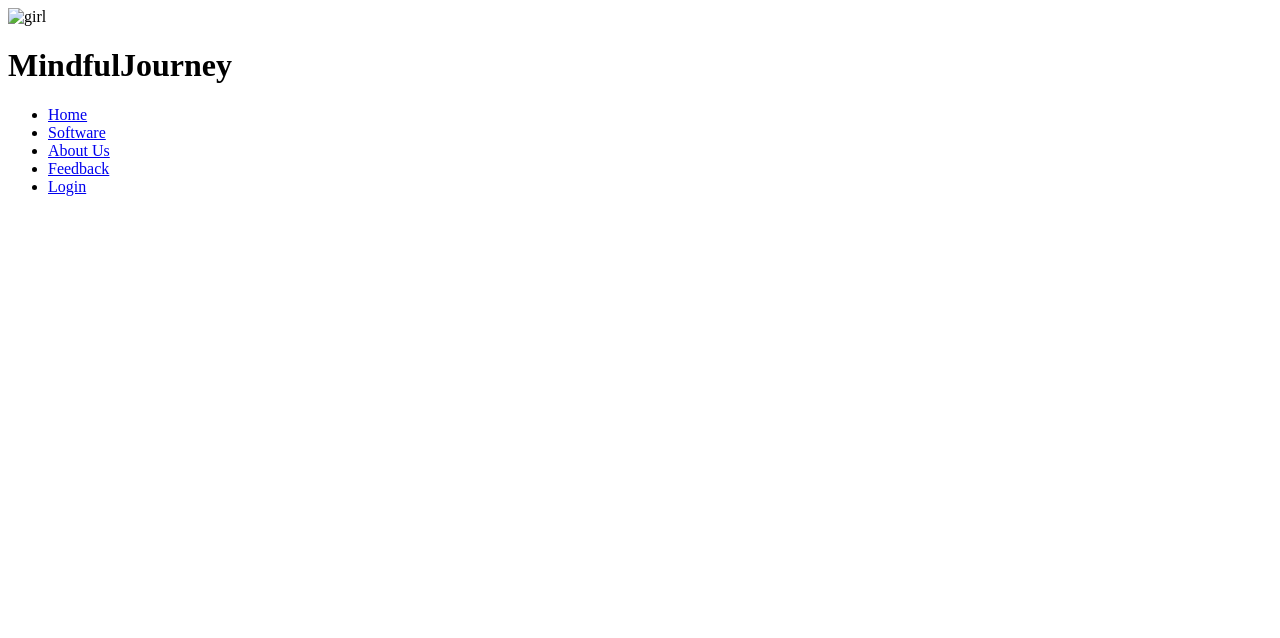
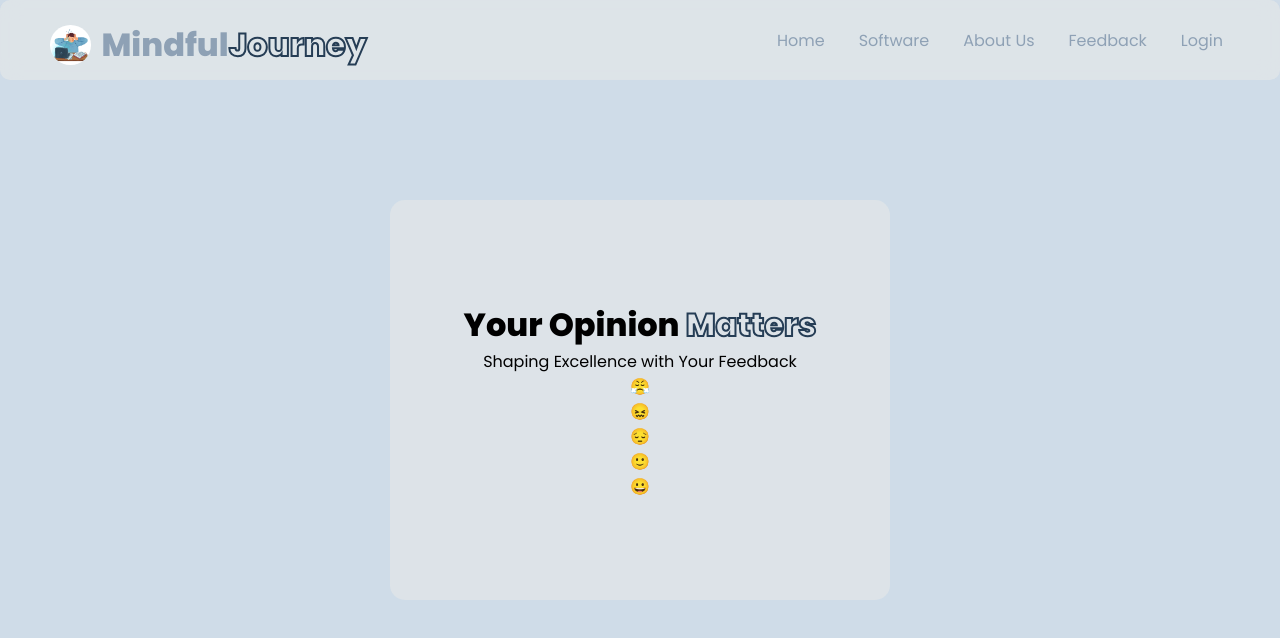
Before and after one commit to adiyadav123/MindfulJourney, a plain HTML site: page pages/feedback/feedback.html in a window 1280 px wide. Drawn offline with Linux system fonts and the light colour scheme.

Commit message:
added emojis

```diff
--- a/pages/feedback/feedback.css
+++ b/pages/feedback/feedback.css
@@ -16,6 +16,7 @@ body {
   flex-direction: column;
   font-family: "Poppins", sans-serif;
   overflow-x: hidden;
+  background-color: var(--container-back);
 }
 
 /* GLOBAL VARIABLES  */
@@ -42,6 +43,10 @@ body {
 .stroke-light{
   color: transparent;
   -webkit-text-stroke: 1px #000000;
+}
+.stroke{
+    color: transparent;
+    -webkit-text-stroke: 2px var(--stroke-color);
 }
 .bg-yellow-color-black{
   padding: 5px 10px;
@@ -171,3 +176,23 @@ body {
 .links ul li:hover a {
   color: #000000;
 }
+
+
+
+
+
+
+
+/* CONTAINER MODIFICATION  */
+
+.container {
+    height: 400px;
+    width: 500px;
+    display: flex;
+    align-items: center;
+    justify-content: center;
+    text-align: center;
+    flex-direction: column;
+    background-color: var(--trans-bg);
+    border-radius: 15px;
+}
--- a/pages/feedback/feedback.html
+++ b/pages/feedback/feedback.html
@@ -1,13 +1,19 @@
 <html lang="en">
   <head>
-    <meta charset="UTF-8">
-    <meta name="viewport" content="width=device-width, initial-scale=1.0">
+    <meta charset="UTF-8" />
+    <meta name="viewport" content="width=device-width, initial-scale=1.0" />
     <title>Feedback</title>
+    <link rel="stylesheet" href="feedback.css" />
+    <link
+      rel="shortcut icon"
+      href="../../assets/girl_2.png"
+      type="image/x-icon"
+    />
   </head>
   <body>
     <div class="nav">
       <div class="branding">
-          <img src="./assets/girl_2.png" alt="girl" class="girl" />
+        <img src="../../assets/girl_2.png" alt="girl" class="girl" />
         <h1>Mindful<span class="stroke">Journey</span></h1>
       </div>
       <div class="links">
@@ -20,5 +26,28 @@
         </ul>
       </div>
     </div>
+    <div class="container">
+      <div class="cont-top">
+        <h1>Your Opinion<span class="stroke"> Matters </span></h1>
+        <p class="tagline">Shaping Excellence with Your Feedback</p>
+      </div>
+      <div class="emoji">
+        <div class="emoji-1">
+            😤
+        </div>
+        <div class="emoji-2">
+            😖
+        </div>
+        <div class="emoji-3">
+            😔
+        </div>
+        <div class="emoji-4">
+            🙂
+        </div>
+        <div class="emoji-5">
+            😀
+        </div>
+      </div>
+    </div>
   </body>
 </html>
```
Also changed, not shown: index.html (+1 -1 lines). Lines whose indentation alone changed are shown as unchanged.
